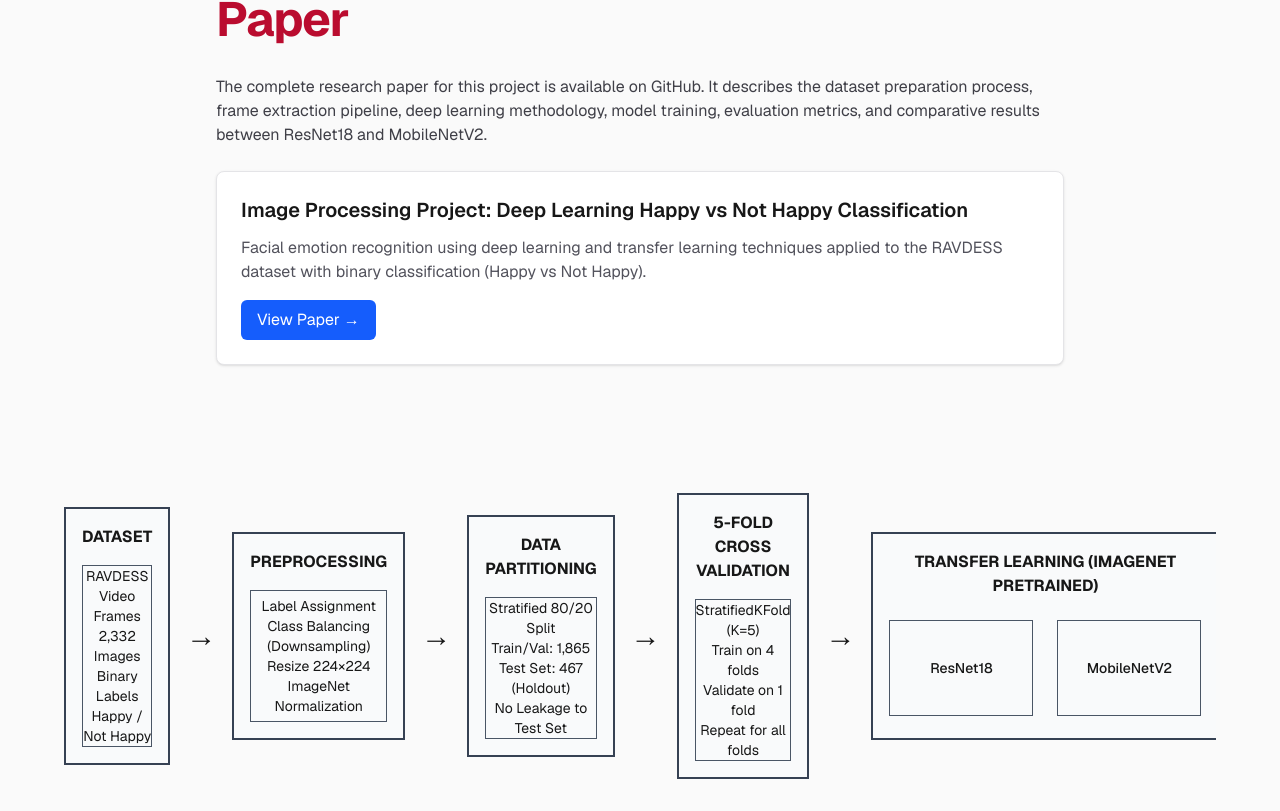
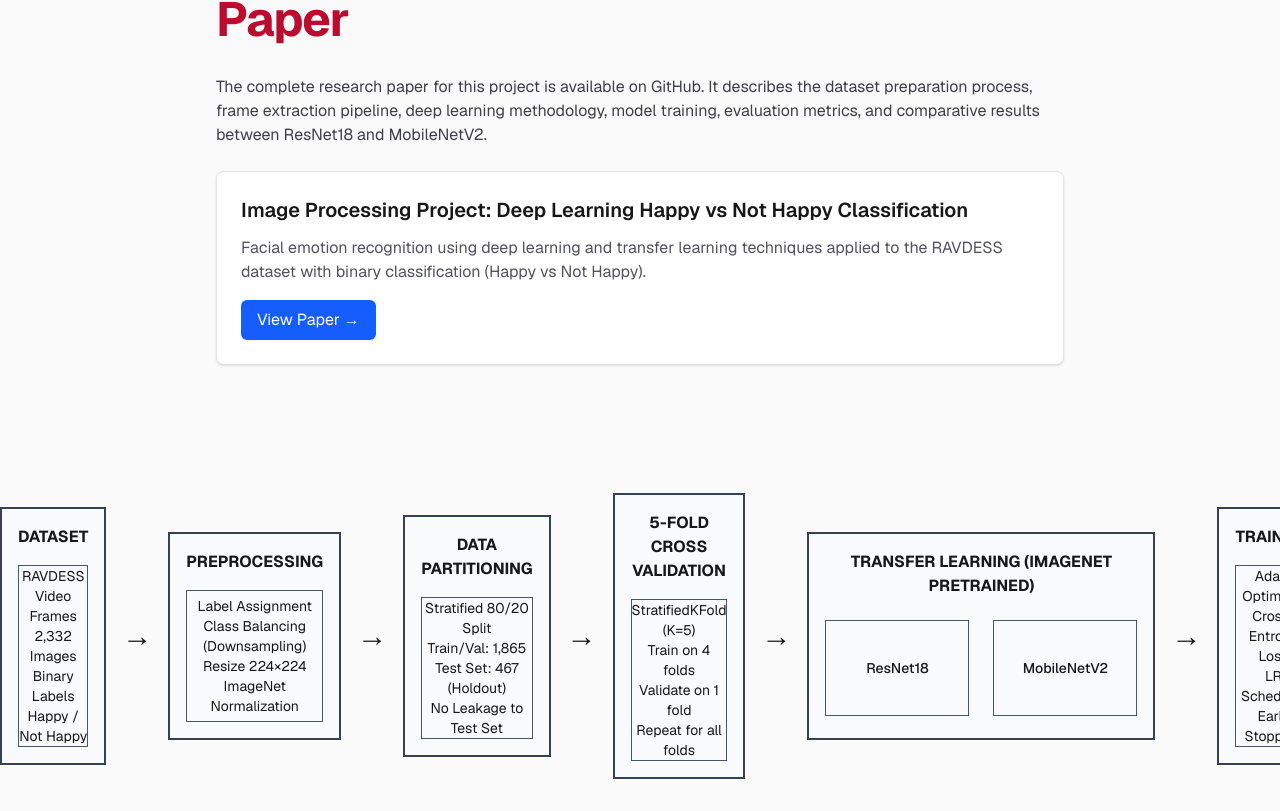
Before and after one commit to pepealania/image-processing-project-tutorial-deep-learning-happy-not-happy-classification, a Next.js app: page /image-processing-project-tutorial-deep-learning-happy-not-happy-classification/ in a window 1280 px wide. Shown: the part 6625-7436 px from the top of the page. Built offline with nearby package versions, Linux system fonts and the light colour scheme.

Commit message:
dataflowchar centered 3

```diff
--- a/src/app/page.tsx
+++ b/src/app/page.tsx
@@ -352,9 +352,7 @@ Overall, the dataset preparation pipeline transforms the original RAVDESS video
           </section>
         </main>
       <div className="w-full flex justify-center">
-        <div className="w-full max-w-6xl">
           <DataFlowChart />
-        </div>
       </div>
     </div>
   );
```
